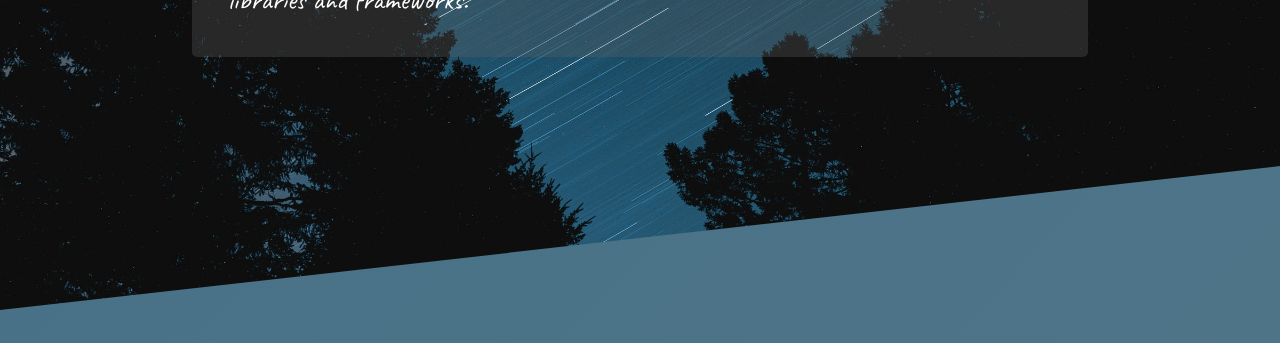
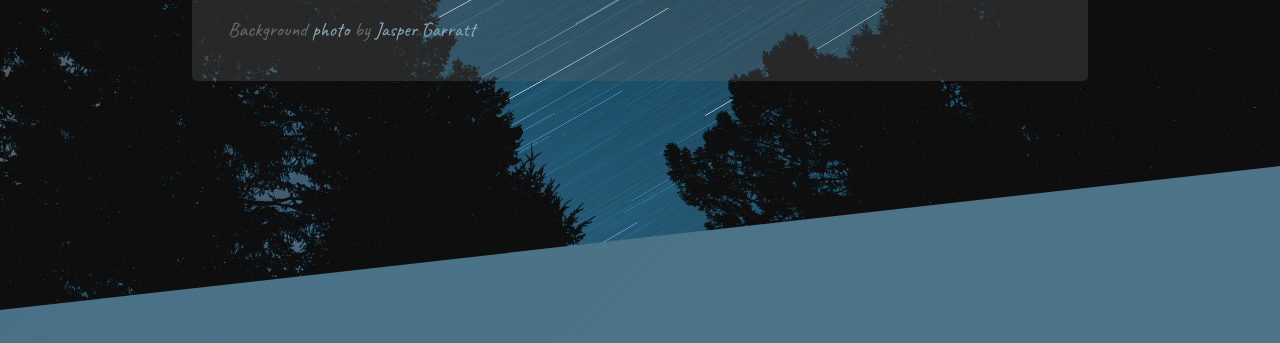
Before and after one commit to daryazata/myPortfolio20, a Gatsby site: page / in a window 1280 px wide. Shown: the part 410-753 px from the top of the page. Built offline with nearby package versions, Linux system fonts and the light colour scheme; Gatsby itself is replaced by a stand-in of ours; a web font is replaced by a local one.

Commit message:
chore: update header

```diff
--- a/src/components/Header/index.css
+++ b/src/components/Header/index.css
@@ -43,3 +43,25 @@
   font-size: 28px;
   font-family: 'Caveat', cursive;
 }
+
+.photo__info {
+  font-size: 20px;
+  color: rgba(215, 225, 233, 0.372);
+}
+
+.anchor__info {
+  text-decoration: 'none';
+  color: #8bacbb;
+}
+
+a:focus {
+  text-decoration: 'none';
+}
+
+a,
+a:hover,
+a:focus,
+a:active {
+  text-decoration: none;
+  color: #8bacbb;
+}
--- a/src/components/Header/index.js
+++ b/src/components/Header/index.js
@@ -10,6 +10,24 @@ export default function MyHeader() {
           I'm Darya, a Full-Stack Developer from Berlin who loves to work with
           JavaScript, it's libraries and frameworks.
         </p>
+        <p className="photo__info">
+          Background{' '}
+          <a
+            className="anchor__info"
+            target="_blank"
+            href="https://unsplash.com/photos/o5NY_TysZ2Q"
+          >
+            photo
+          </a>{' '}
+          by{' '}
+          <a
+            target="_blank"
+            href="https://unsplash.com/@jaspergarrattphotography"
+            className="anchor__info"
+          >
+            Jasper Garratt{' '}
+          </a>
+        </p>
       </div>
       <div className="banner--fadeBottom"></div>
     </header>
--- a/src/components/Project/Projects/ProjectDescription/index.js
+++ b/src/components/Project/Projects/ProjectDescription/index.js
@@ -24,7 +24,7 @@ const ProjectDescription = ({ description }) => {
         <a
           target="_blank"
           rel="noreferrer"
-          style={{ color: 'tomato', marginRight: '1rem' }}
+          style={{ color: '#8bacbb;', marginRight: '1rem' }}
           title="github link"
           href={description?.github}
         >
@@ -35,7 +35,7 @@ const ProjectDescription = ({ description }) => {
         <a
           target="_blank"
           rel="noreferrer"
-          style={{ color: 'tomato', marginRight: '1rem' }}
+          style={{ color: '#8bacbb;', marginRight: '1rem' }}
           title="online demo"
           href={description?.live_demo}
         >
--- a/src/components/Project/Projects/ProjectMain/style.js
+++ b/src/components/Project/Projects/ProjectMain/style.js
@@ -6,7 +6,7 @@ export default {
     minHeight: '23rem',
     margin: '4rem',
     padding: '2rem',
-    border: '5px solid black',
+    border: '5px solid #8bacbb',
     fontFamily: 'Caveat, cursive',
     justifyContent: 'space-around',
     // borderRadius:'1rem',
--- a/src/data/about_me.js
+++ b/src/data/about_me.js
@@ -14,12 +14,13 @@ export default {
      related field. I also implemented a landing page and a cookie banner using PHP, JS, CSS and SASS.`,
 
   tentamus: `At Tentamus Analytics GmbH I was working on creating and improving existing interfaces in Groovy (Java dialect).
-    I also worked on the deployment of an existing React Native app to a productive server, making the app available for users on android devices.`,
+    I also worked on the deployment of an existing React Native app to production server, making the app available for users on android devices.`,
 
-  BA: `During my bachelor thesis I implemented a full-stack React - Node web application for the company’s logistic department. Based on given excel sheets I created database logic and the UI. The Back-End is implemented in Node.js with Express.js library for setting up the server,
-    as well as for the REST-APIs implementation. Front-end was implemented in React.js using modern JavaScript with ES6 features.`,
+  BA: `During my bachelor thesis I implemented a full-stack React - Node web application for the company’s logistic department.
+   Based on given excel sheets I created database logic and the UI. The Back-End is powered with Node.js and Express.js,
+    Front-end with React.js.`,
 
-  incloud: `By the of 2020 I started to work at Incloud (fully remote). Here I was involved in two TypeScript based projects, including the tech-stack Node, React and GraphQL using GitLab and Azure ticket workflow`,
+  incloud: `By the of 2020 I started to work at Incloud (fully remote). Here I was involved in two TypeScript based projects, including the tech-stack Node, React and GraphQL using GitLab and Azure ticket workflow.`,
 
   hybrid_heroes: `At my current company -Hybrid Heroes- I work in App Development using TS-based React Native for iOS and android devices. `,
   next_step: `I'm interested in fullstack development (web & app) as well as in DevOps, CI/CD , Docker , Kubernetes.. :3`,
```
